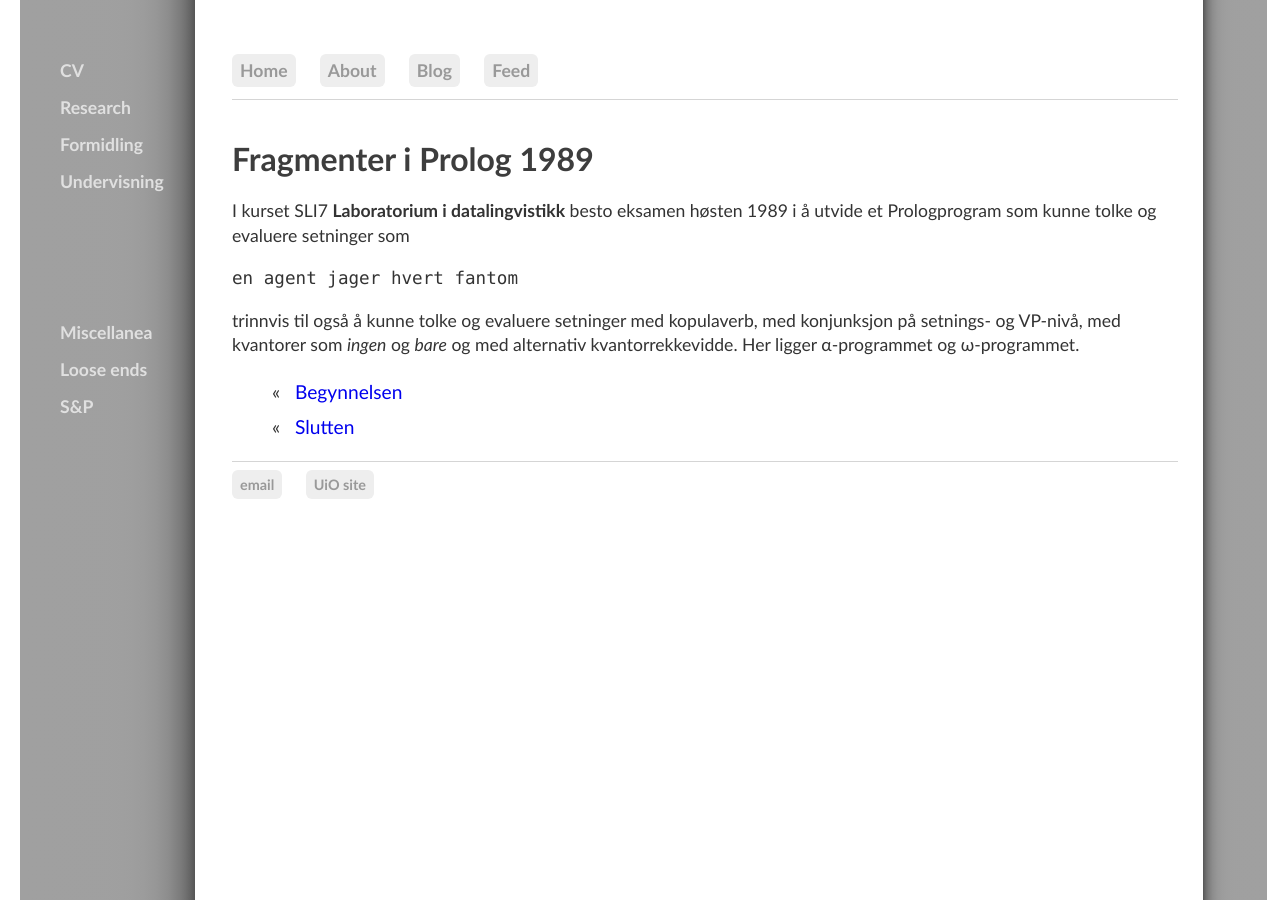
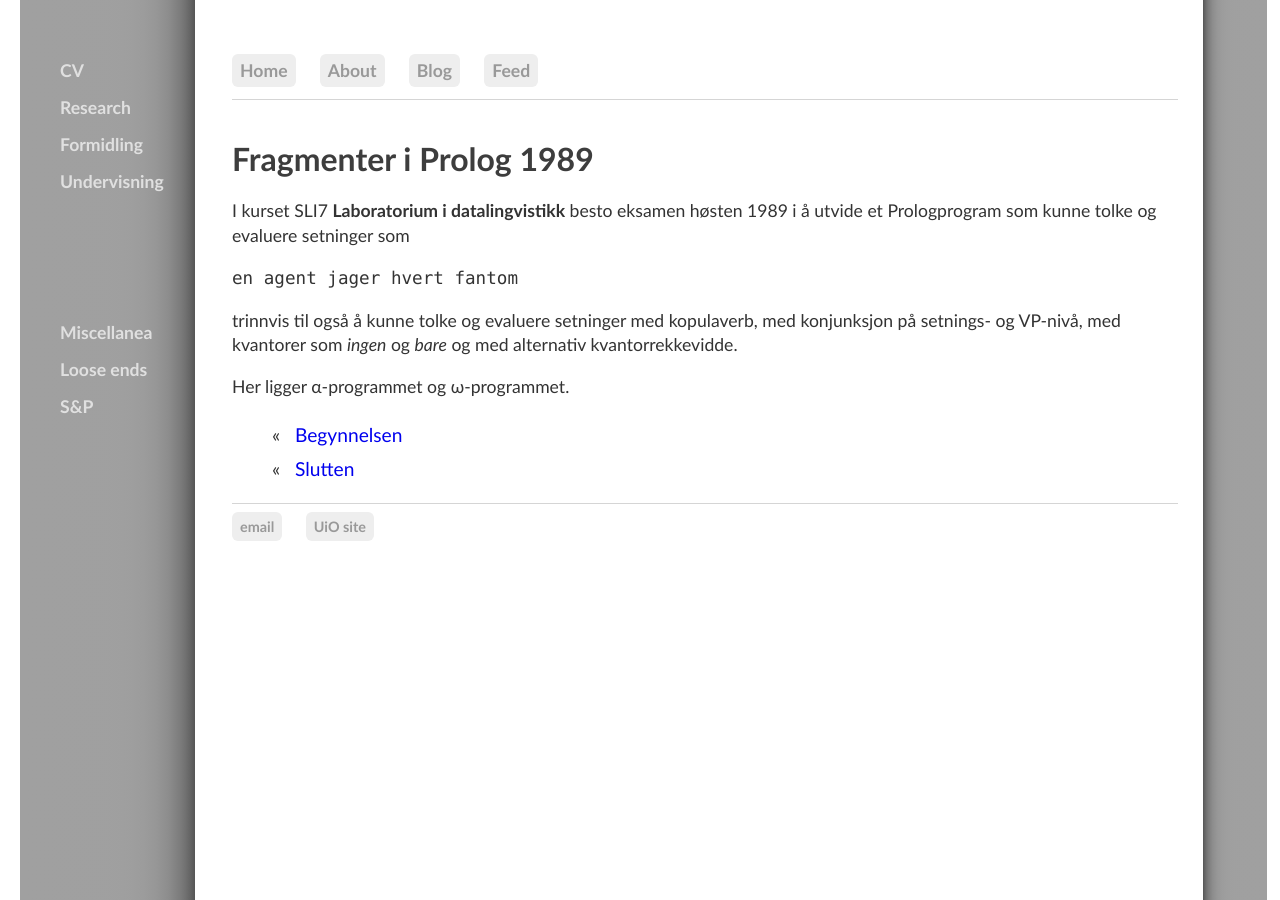
Before and after one commit to kjelljs/kjelljs.github.io, a Jekyll site: the page built from courses/sli7.html, in a window 1280 px wide. Built offline with Jekyll 4.4.1, drawn with Linux system fonts in a browser that asks for light colours.

Commit message:
Update sli7.html

```diff
--- a/courses/sli7.html
+++ b/courses/sli7.html
@@ -14,7 +14,7 @@
 }
 </style>
 <div class="ingress">
-  <p>I kurset SLI7 <b>Laboratorium i datalingvistikk</b> besto eksamen høsten 1989 i å utvide et Prologprogram som kunne tolke og evaluere setninger som </p><p style="font-family:'Lucida Console', monospace">en agent jager hvert fantom</p> <p><!--(med rekkevidde for subjektet over objektet) -->trinnvis til også å kunne tolke og evaluere setninger med kopulaverb, med konjunksjon på setnings- og VP-nivå, med kvantorer som <i>ingen</i> og <i>bare</i> og med alternativ kvantorrekkevidde. Her ligger &alpha;-programmet og &omega;-programmet.</p></div>
+  <p>I kurset SLI7 <b>Laboratorium i datalingvistikk</b> besto eksamen høsten 1989 i å utvide et Prologprogram som kunne tolke og evaluere setninger som </p><p style="font-family:'Lucida Console', monospace">en agent jager hvert fantom</p> <p><!--(med rekkevidde for subjektet over objektet) -->trinnvis til også å kunne tolke og evaluere setninger med kopulaverb, med konjunksjon på setnings- og VP-nivå, med kvantorer som <i>ingen</i> og <i>bare</i> og med alternativ kvantorrekkevidde.</p> <p>Her ligger &alpha;-programmet og &omega;-programmet.</p></div>
 <ul><li id="blogposts">&laquo; &nbsp; <a href="/pdf/EX_SLI7_STAGE_0.txt">Begynnelsen</a></li>
 <li id="blogposts">&laquo; &nbsp; <a href="/pdf/EX_SLI7_STAGE_4.txt">Slutten</a></li>
 </ul>
```
